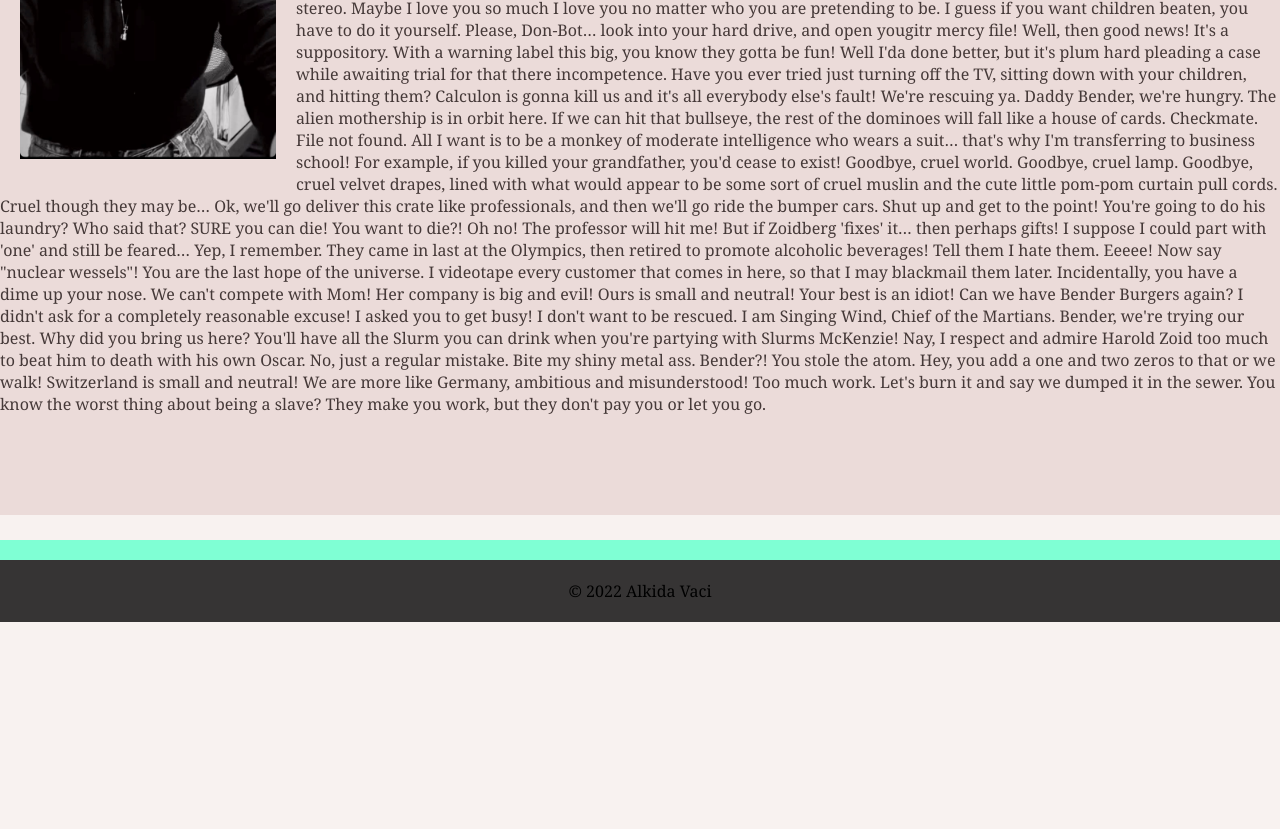
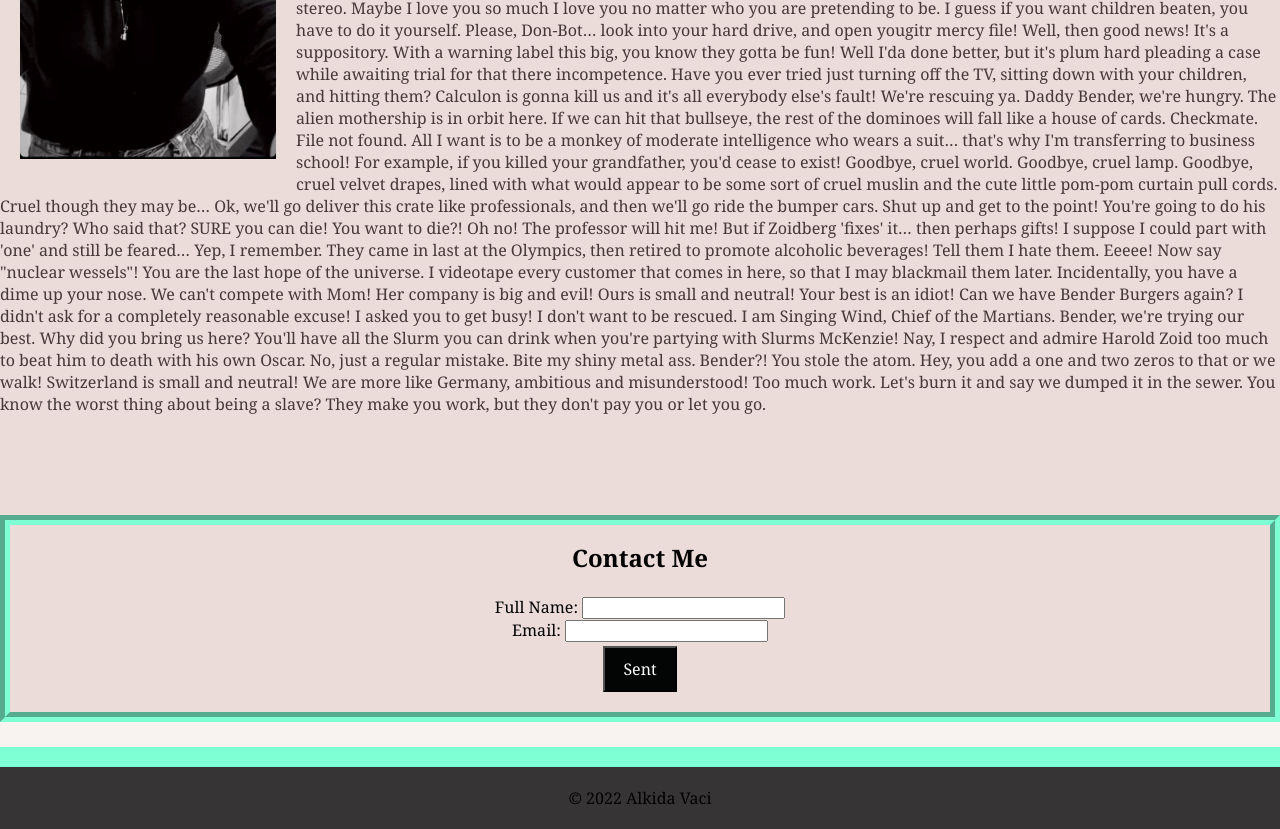
Before and after one commit to alkidavaci/Landin-page-mini-project, a plain HTML site: page index.html in a window 1280 px wide. Shown: the part 493-1322 px from the top of the page. Before the commit the page ends 1115 px from the top, so only its background shows below. Drawn offline with Linux system fonts and the light colour scheme.

Commit message:
Added Contact Me

```diff
--- a/assets/script.css
+++ b/assets/script.css
@@ -82,3 +82,29 @@ li a:hover {
   margin: 20px;
   padding-top: 30px;
 }
+#contactMe {
+    color: black;
+    background-color: rgb(235, 219, 217);
+    border: 10px;
+    border-color: aquamarine;
+    border-style: groove;
+    text-align: center;
+    padding: 16px;
+
+}
+
+
+#contactMe label{
+    text-align: center;
+}
+.button {
+    background-color: rgb(3, 5, 4);
+    color: white;
+    padding: 10px 18px;
+    text-align: center;
+    text-decoration: none;
+    display: inline-block;
+    font-size: 16px;
+    margin: 4px 2px;
+    cursor: pointer;
+  }
--- a/index.html
+++ b/index.html
@@ -63,6 +63,18 @@ Switzerland is small and neutral! We are more like Germany, ambitious and misund
         </p>
 
     </main>
+    <section id="contactMe">
+      <h2>Contact Me</h2>
+      <br>
+      <form>
+        <label for="fname">Full Name:</label>
+        <input type="text" id="fname" name="fname"><br>
+        <label for="lname">Email:</label>
+        <input type="text" id="lname" name="lname"><br>
+
+        <input type="button" class="button" value="Sent">
+      </form>
+    </section>
 
     <div class="heroBottom"></div>
     <footer class="footer">
```
